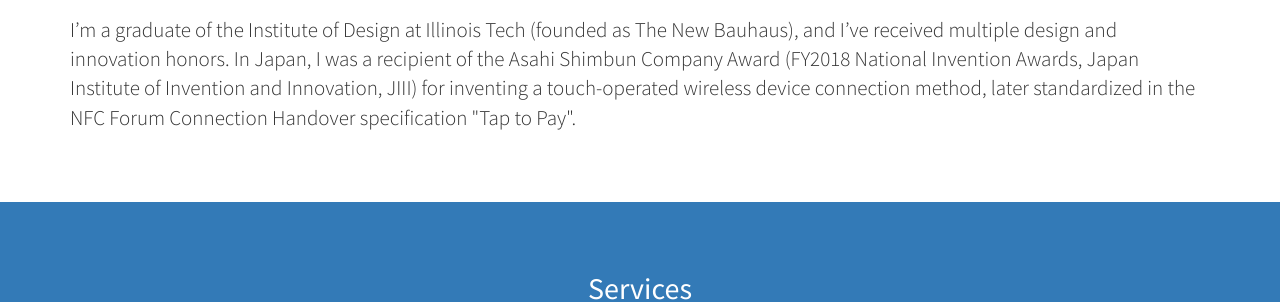
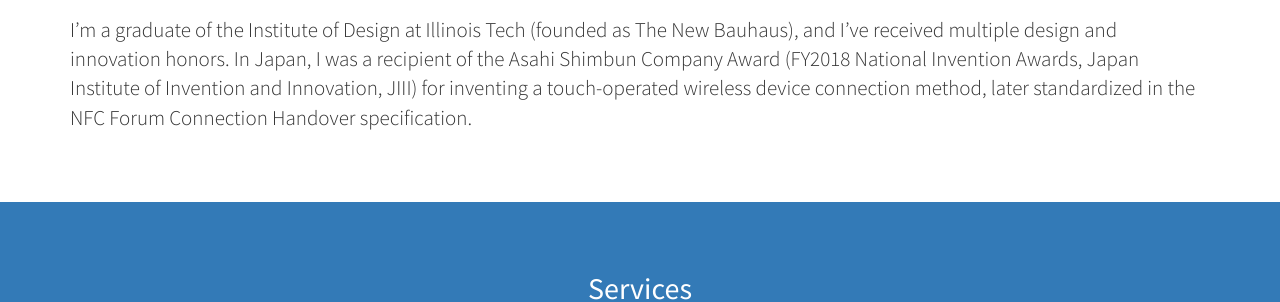
Before and after one commit to protoedu/protoedu.github.io, a Jekyll site: the page built from index.html, in a window 1280 px wide and 900 px high, scrolled down 892 px. Shown: the part 244-546 px from the top of the window. Built offline with Jekyll 4.4.1, drawn with Linux system fonts in a browser that asks for light colours.

```diff
--- a/_includes/about.html
+++ b/_includes/about.html
@@ -7,7 +7,7 @@
           diagnostic teams, and creative studios turn raw optical data into precision metrology, visualization data, and playable stories
           with community-building. I build real-world prototypes, whether you need high-grade lab instrumentation or visual design strategy, I bring
           the measurement-first toolkit to your toughest design problems.</p>
-        <p class="lead">I’m a graduate of the Institute of Design at Illinois Tech (founded as The New Bauhaus), and I’ve received multiple design and innovation honors. In Japan, I was a recipient of the Asahi Shimbun Company Award (FY2018 National Invention Awards, Japan Institute of Invention and Innovation, JIII) for inventing a touch-operated wireless device connection method, later standardized in the NFC Forum Connection Handover specification "Tap to Pay". </p>
+        <p class="lead">I’m a graduate of the Institute of Design at Illinois Tech (founded as The New Bauhaus), and I’ve received multiple design and innovation honors. In Japan, I was a recipient of the Asahi Shimbun Company Award (FY2018 National Invention Awards, Japan Institute of Invention and Innovation, JIII) for inventing a touch-operated wireless device connection method, later standardized in the NFC Forum Connection Handover specification. </p>
       </div>
     </div>
     <!-- /.row -->
```
